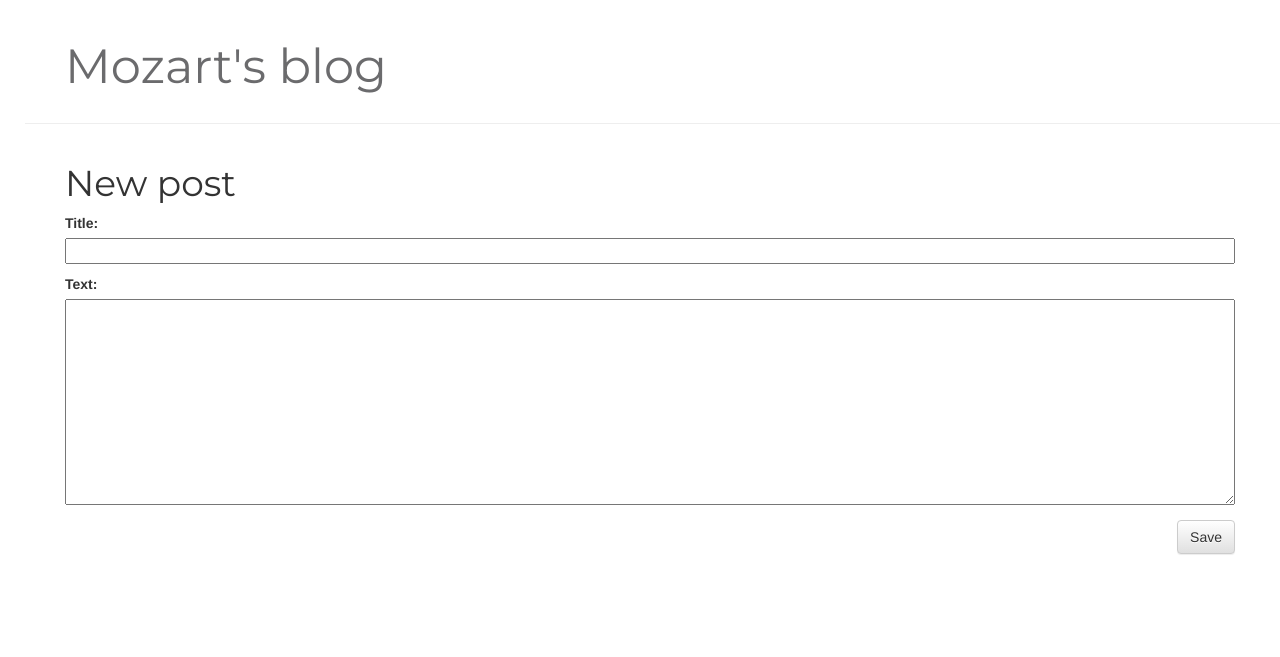
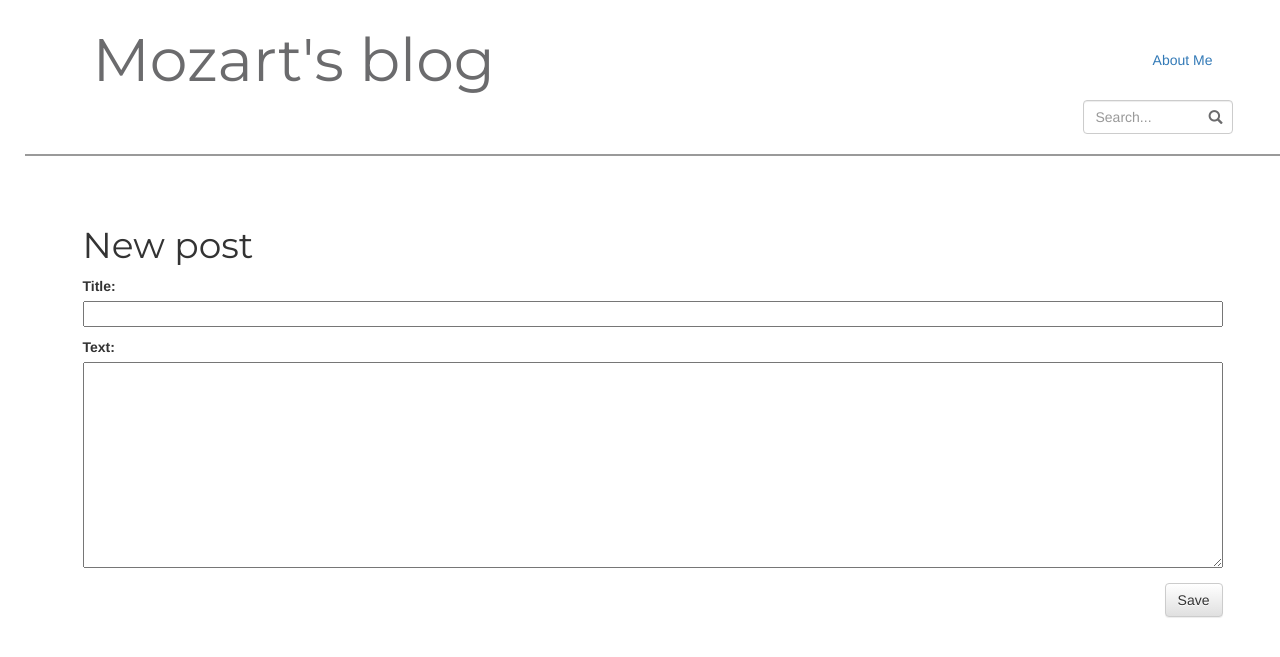
Before and after one commit to arshavindn/my-blog, a Django app: page /post/new/ in a window 1280 px wide. Shown: the top 657 px of the page. Run offline with Django 3.2, Linux system fonts and the light colour scheme; some libraries are stand-ins or nearby versions.

Commit message:
add search bar

```diff
--- a/blog/static/css/blog.css
+++ b/blog/static/css/blog.css
@@ -1,29 +1,87 @@
-h1 a {
+#blogs-name {
     color: #6B6B6D;
     font-family: 'Montserrat';
+    font-size: 60px;
 }
 
 body {
     padding-left: 25px;
 }
 
-.page-header {
+.banner {
     margin-top: 0;
     padding: 20px 20px 20px 40px;
+    display: table;
+    border-bottom: 2px solid #9a9a9a;
+    width: 100%;
+    /*border: 1px solid green;*/
 }
 
-.page-header h1, .page-header h1 a, .page-header h1 a:visited, .page-header h1 a:active {
+.banner h1 {
+    margin: 0;
+}
+
+.banner .container {
+    height: 80px;
+    /*display: inline-table;*/
+}
+
+.headers {
+    height: 100%;
+    display: table;
+}
+
+.headers a {
+    display: table-cell;
+    vertical-align: middle;
+}
+
+.side-brand {
+    float: left;
+}
+
+.banner h1, .banner h1 a, .banner h1 a:visited, .banner h1 a:active {
     font-size: 36pt;
     text-decoration: none;
 }
 
-.page-header .glyphicon {
+.banner .glyphicon {
     color: #6B6B6D;
-    margin-top: 20px;
+}
+
+.top-menu {
+    float: right;
+}
+
+.top-menu-btn {
+    float: right;
+    display: table;
+    height: 100%;
+    padding-left: 20px;
+    padding-right: 20px;
+}
+
+.top-menu a, .top-menu a:hover, .top-menu a:visited {
+    /*margin-right: 20px;*/
+}
+
+.search-box {
+    /*width: 150px;*/
+    display: inline-flex;
+    float: right;
+    clear: both;
+}
+
+.search-box .form-group {
+    margin: 0;
+}
+
+.search-box input {
+    width: 150px;
 }
 
 .content {
-    margin-left: 40px;
+    margin-top: 50px;
 }
 
 h1, h2, h3, h4 {
@@ -43,13 +101,6 @@ h1, h2, h3, h4 {
     width: 100%;
 }
 
-.top-menu, .top-menu:hover, .top-menu:visited {
-    color: #ffffff;
-    float: right;
-    font-size: 26pt;
-    margin-right: 20px;
-}
-
 .post {
     margin-bottom: 70px;
 }
--- /dev/null
+++ b/blog/static/js/base.js
@@ -0,0 +1,9 @@
+$(document).ready(function() {
+    $search_box = $('.search-box input');
+    $search_box.focus(function() {
+        $(this).animate({width: "240px"});
+    });
+    $search_box.blur(function() {
+        $(this).animate({width: "150px"});
+    });
+});
--- a/blog/templates/blog/base.html
+++ b/blog/templates/blog/base.html
@@ -1,30 +1,48 @@
 {% load staticfiles %}
 <!DOCTYPE html>
 <html>
+
 <head>
     <title>Mozart's Blog</title>
     <link rel="stylesheet" href="https://maxcdn.bootstrapcdn.com/bootstrap/3.3.6/css/bootstrap.min.css">
     <link rel="stylesheet" href="https://maxcdn.bootstrapcdn.com/bootstrap/3.3.6/css/bootstrap-theme.min.css">
     <link rel="stylesheet" href="{% static 'css/blog.css' %}">
     <link href='https://fonts.googleapis.com/css?family=Montserrat' rel='stylesheet' type='text/css'>
-    {% block header %}
-    {% endblock %}
+    <link href='https://fonts.googleapis.com/css?family=Roboto:400,400italic,700,700italic|Roboto+Condensed:400,400italic,700,700italic&subset=vietnamese' rel='stylesheet' type='text/css'>
+    <script src="https://ajax.googleapis.com/ajax/libs/jquery/2.2.4/jquery.min.js"></script>
+    <script src="{% static 'js/base.js' %}"></script>
+    {% block header %} {% endblock %}
 </head>
 
 <body>
-    <div class="page-header">
+    <header class="banner" role="banner">
+        <div class="container">
+            <div class="top-menu headers">
+                <div class="top-menu-btn"><a href="#">About Me</a></div>
+
                 {% if user.is_authenticated %}
-        <a href="{% url 'post_new' %}" class="top-menu"><span class="glyphicon glyphicon-plus"></span></a>
+                <div class="top-menu-btn">
+                    <a href="{% url 'post_new' %}"><span class="glyphicon glyphicon-plus"></span></a>
+                </div>
                 {% endif %}
-      <h1><a href="/">Mozart's blog</a></h1>
             </div>
 
+            <h1 class="side-brand headers">
+              <a id="blogs-name" href="/">Mozart's blog</a>
+          </h1>
+          <div class="search-box">
+              <div class="form-group has-feedback">
+                  <input type="text" class="form-control" placeholder="Search..." />
+                  <i class="glyphicon glyphicon-search form-control-feedback"></i>
+              </div>
+          </div>
+        </div>
+
+    </header>
+
     <div class="content container">
-      <div class="row">
         <div class="md-col-6">
-          {% block content %}
-          {% endblock %}
-        </div>
+            {% block content %} {% endblock %}
         </div>
     </div>
 </body>
--- a/blog/templates/blog/post_list.html
+++ b/blog/templates/blog/post_list.html
@@ -3,7 +3,6 @@
 {% load staticfiles %}
 
 {% block header %}
-    <script src="https://ajax.googleapis.com/ajax/libs/jquery/2.2.4/jquery.min.js"></script>
     <script src="{% static 'js/post-list.js' %}"></script>
 {% endblock header %}
 
--- a/blog/views.py
+++ b/blog/views.py
@@ -28,8 +28,8 @@ def post_list(request):
         else:
             return HttpResponse(status=404)
     else:
-        if page != 0:
-            request.session['page'] = 1
+
+        request.session['page'] = 1
 
         posts = Post.objects.filter(
             published_date__lte=timezone.now()).order_by('-published_date')[:post_per_page]
```
Also changed, not shown: blog/static/images/search-icon.png (added). Lines whose indentation alone changed are shown as unchanged.
